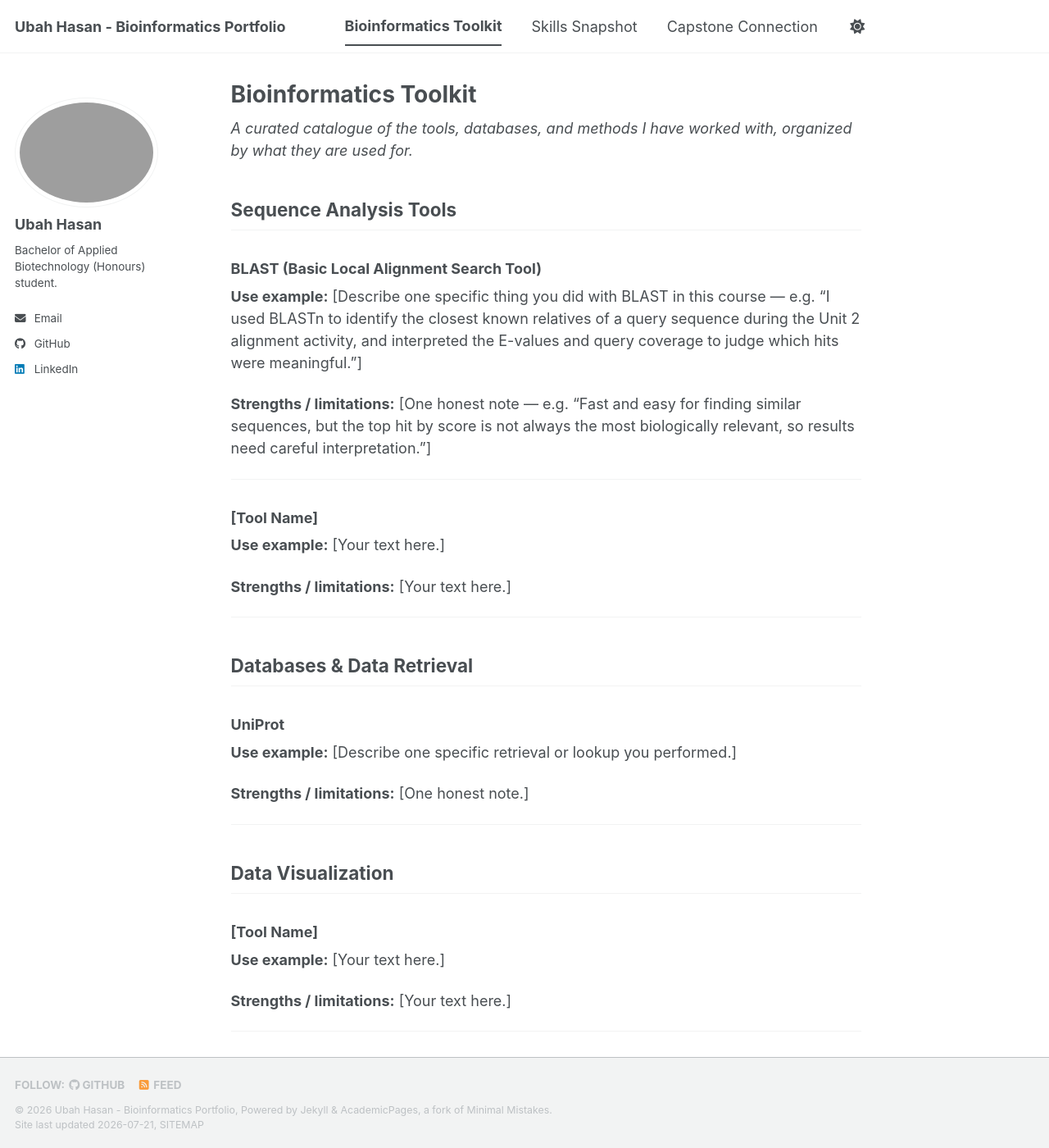
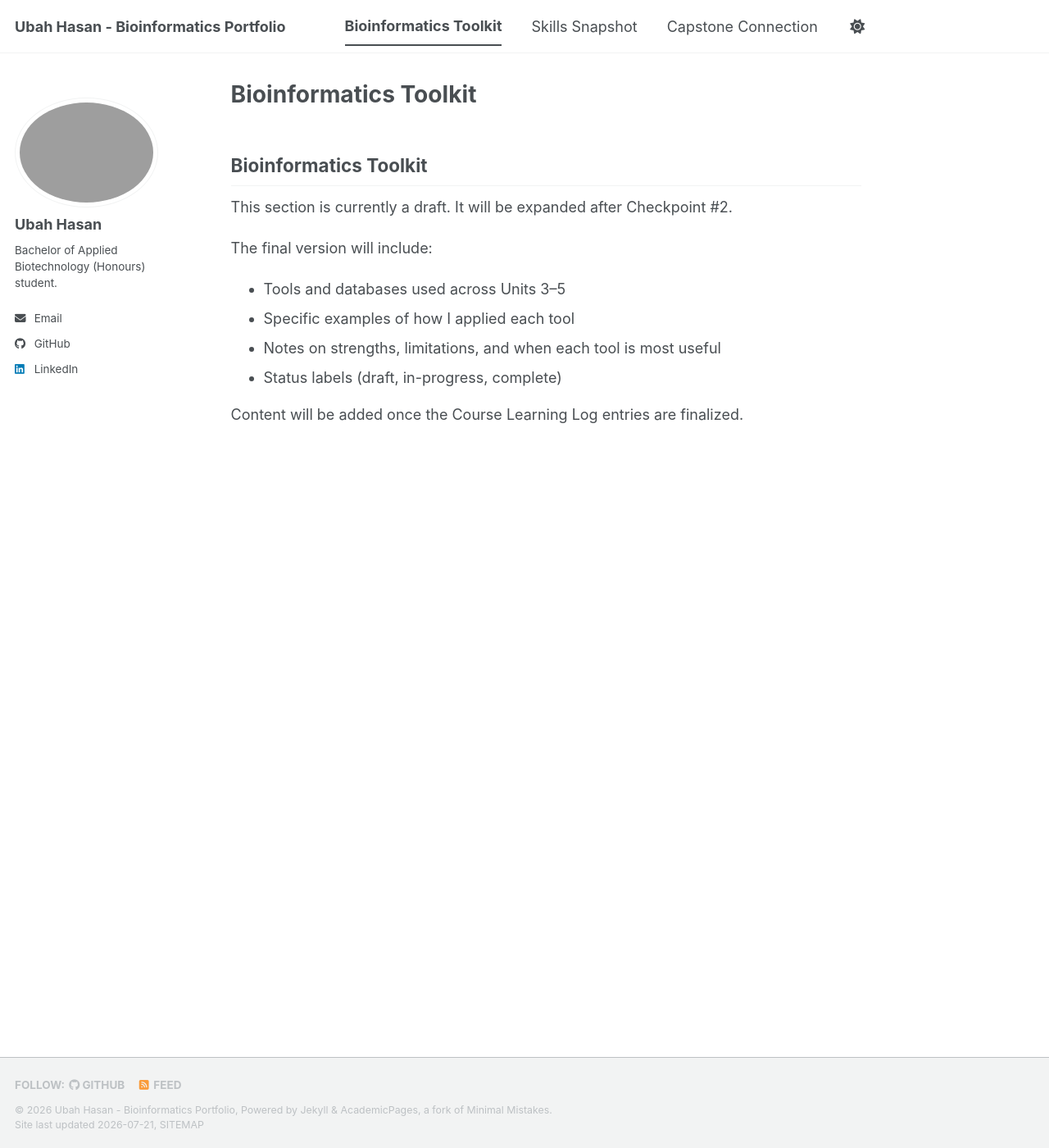
Before and after one commit to Ubah-Hasan/biot74000-portfolio, a Jekyll site: the page built from _pages/toolkit.md, in a window 1280 px wide and 1400 px high. Shown: the whole window at 82% size. Built offline with Jekyll 4.4.1, drawn with Linux system fonts in a browser that asks for light colours; a script bundle is joined from its source files by our own code; library files that are not in the unit come from our copies.

Commit message:
Refine Bioinformatics Toolkit content and structure
Removed draft instructions and placeholders from the Bioinformatics Toolkit section. Updated the content to indicate that entries will be added after finalizing Course Learning Log.

```diff
--- a/_pages/toolkit.md
+++ b/_pages/toolkit.md
@@ -4,84 +4,14 @@ title: "Bioinformatics Toolkit"
 author_profile: true
 ---
 
-<!--
-  ============================================================================
-  SECTION 2: BIOINFORMATICS TOOLKIT  (30 points)
-  ============================================================================
-  A curated, annotated catalogue of the tools, databases, file formats, and
-  methods you worked with in this course. This is the POLISHED version of your
-  Course Learning Log — not a copy-paste, but a professional re-write,
-  organized by CATEGORY (not by unit).
+## Bioinformatics Toolkit
 
-  FOR EACH ENTRY, INCLUDE:
-    - Tool / database name
-    - 1–2 sentences describing one specific use example from the course
-      that YOU performed
-    - One note on a strength or a limitation
+This section is currently a draft. It will be expanded after Checkpoint #2.
 
-  SUGGESTED CATEGORIES (use the ones that fit your work; add or remove as needed):
-    Sequence Analysis Tools · Databases & Data Retrieval ·
-    Genome & Transcriptome Analysis · Protein Structure & Function ·
-    Computational & Scripting Tools · Data Visualization
+The final version will include:
+- Tools and databases used across Units 3–5
+- Specific examples of how I applied each tool
+- Notes on strengths, limitations, and when each tool is most useful
+- Status labels (draft, in-progress, complete)
 
-  Entries copied word-for-word from documentation will not receive full marks —
-  use your own words. Quality and honesty matter more than the number of entries.
-
-  HOW TO EDIT:
-    - Replace the example entries below with your own.
-    - Keep the same simple pattern: a "##" category heading, then one
-      "###" heading per tool, then your notes underneath.
-    - Delete these grey instruction notes before you submit.
-  ============================================================================
--->
-
-_A curated catalogue of the tools, databases, and methods I have worked with,
-organized by what they are used for._
-
-## Sequence Analysis Tools
-
-### BLAST (Basic Local Alignment Search Tool)
-
-**Use example:** [Describe one specific thing you did with BLAST in this course
-— e.g. "I used BLASTn to identify the closest known relatives of a query
-sequence during the Unit 2 alignment activity, and interpreted the E-values and
-query coverage to judge which hits were meaningful."]
-
-**Strengths / limitations:** [One honest note — e.g. "Fast and easy for finding
-similar sequences, but the top hit by score is not always the most biologically
-relevant, so results need careful interpretation."]
-
----
-
-### [Tool Name]
-
-**Use example:** [Your text here.]
-
-**Strengths / limitations:** [Your text here.]
-
----
-
-## Databases & Data Retrieval
-
-### UniProt
-
-**Use example:** [Describe one specific retrieval or lookup you performed.]
-
-**Strengths / limitations:** [One honest note.]
-
----
-
-## Data Visualization
-
-### [Tool Name]
-
-**Use example:** [Your text here.]
-
-**Strengths / limitations:** [Your text here.]
-
----
-
-<!--
-  Add more categories and entries by copying the pattern above.
-  Aim for a toolkit that reads like notes a working professional would keep.
--->
+Content will be added once the Course Learning Log entries are finalized.
```
